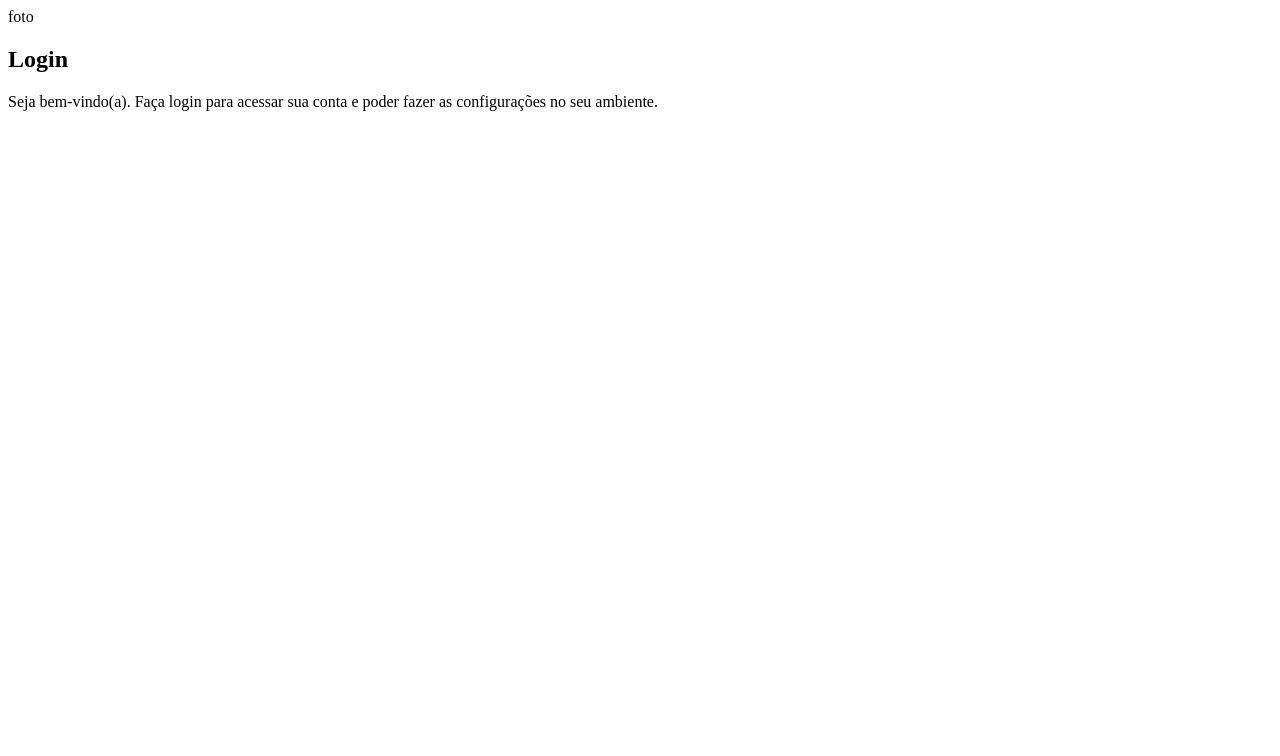
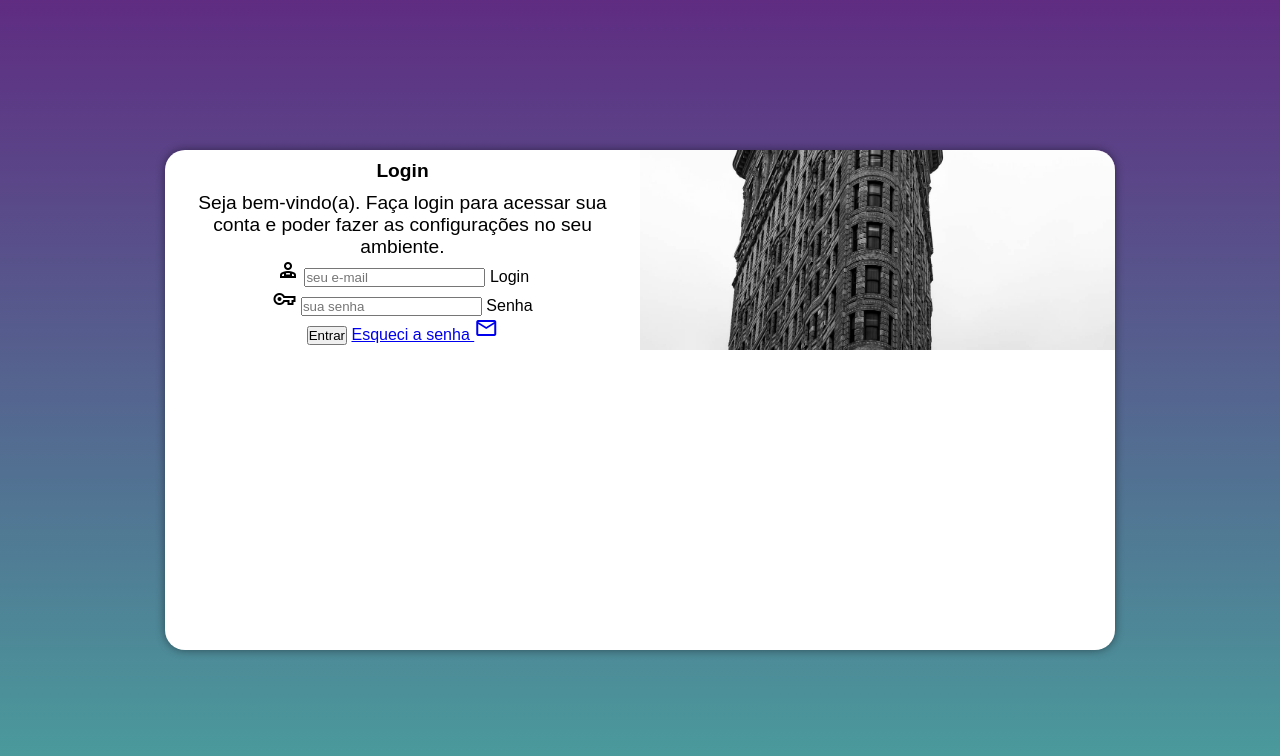
Before and after one commit to Pierazo/projeto-login, a plain HTML site: page index.html in a window 1280 px wide. Drawn offline with nearby package versions, Linux system fonts and the light colour scheme.

Commit message:
adicionei formulário

```diff
--- /dev/null
+++ b/estilos/media-querya.css
@@ -0,0 +1,40 @@
+@media screen and (min-width: 768px) and (max-width: 992px) {
+    body {
+        background-image: linear-gradient(to top, #49a09d, #5f2c82);
+    }
+
+    section#login {
+        width: 80vw;
+    }
+
+    section#login>div#formulario {
+        float: left;
+        width: 30%;
+        height: 100%;
+    }
+
+    section#login>div#imagem {
+        float: right;
+        width: 70%;
+    }
+}
+
+@media screen and (min-width: 992px) {
+    body {
+        background-image: linear-gradient(to top, #49a09d, #5f2c82);
+    }
+
+    section#login {
+        width: 950px;
+    }
+
+    section#login>div#formulario {
+        float: left;
+        width: 50%;
+    }
+
+    section#login>div#imagem {
+        float: right;
+        width: 50%;
+    }
+}
--- a/estilos/style.css
+++ b/estilos/style.css
@@ -1,8 +1,67 @@
 @charset "UTF-8";
-
 
 /*
 Paletas de cores
 Verde: #49a09d
-Lilas:#5f2c82
+Lilas: #5f2c82
 */
+
+* {
+    font-family: Arial, Helvetica, sans-serif;
+    padding: 0;
+    margin: 0;
+    box-sizing: border-box;
+}
+
+body {
+    background-color: #5f2c82;
+    width: 100vw;
+    height: 100vh;
+}
+
+main {
+    position: relative;
+    height: 100vh;
+    width: 100vw;
+}
+
+section#login {
+    position: absolute;
+    top: 50%;
+    left: 50%;
+    transform: translate(-50%, -50%);
+    background-color: white;
+    width: 250px;
+    height: 500px;
+    border-radius: 20px;
+    overflow: hidden;
+    box-shadow: 0 0 10px rgba(0, 0, 0, 0.452);
+}
+
+section#login>div#imagem {
+    display: block;
+    background: #5f2c82 url('../imagens/pexels-georgie-devlin-76906720-8615709.jpg') no-repeat;
+    background-size: cover;
+    background-position: left bottom;
+    height: 200px;
+}
+
+section#login>div#formulario {
+    display: block;
+    padding: 10px;
+}
+
+div#formulario {
+    text-align: center;
+    margin-bottom: 10px;
+}
+
+div#formulario>p {
+    font-size: 1.2em;
+}
+
+div#formulario>h1 {
+    text-align: center;
+    margin-bottom: 10px;
+    font-size: 1.2em;
+}
--- a/index.html
+++ b/index.html
@@ -4,7 +4,10 @@
 <head>
     <meta charset="UTF-8">
     <meta name="viewport" content="width=device-width, initial-scale=1.0">
+    <link rel="stylesheet"
+        href="https://fonts.googleapis.com/css2?family=Material+Symbols+Outlined:opsz,wght,FILL,GRAD@24,400,0,0" />
     <link rel="stylesheet" href="estilos/style.css">
+    <link rel="stylesheet" href="estilos/media-querya.css">
     <title>Login</title>
 </head>
 
@@ -12,7 +15,7 @@
     <main>
         <section id="login">
             <div id="imagem">
-                foto
+
 
 
             </div>
@@ -20,9 +23,31 @@
                 <h1>Login</h1>
                 <p>Seja bem-vindo(a). Faça login para acessar sua conta e poder fazer as configurações no seu ambiente.
                 </p>
-                <form action="login.php" method="post"></form>
+                <form action="login.php" method="post" autocomplete="on">
+                    <div class="campo">
+                        <span class="material-symbols-outlined">
+                            person_apron
+                        </span>
+                        <input type="email" name="login" id="ilogin" placeholder="seu e-mail" autocomplete="email"
+                            required maxlength="30">
+                        <label for="ilogin">Login</label>
+                    </div>
 
+                    <div class="campo">
+                        <span class="material-symbols-outlined">
+                            vpn_key
+                        </span>
+                        <input type="password" name="senha" id="isenha" placeholder="sua senha"
+                            autocomplete="current-password" required minlength="8" maxlength="20">
+                        <label for="isenha">Senha</label>
 
+                    </div>
+                    <input type="submit" value="Entrar">
+                    <a href="equeci.html">
+                        Esqueci a senha <i class="material-symbols-outlined">mail</i>
+                    </a>
+
+                </form>
             </div>
 
         </section>
```
